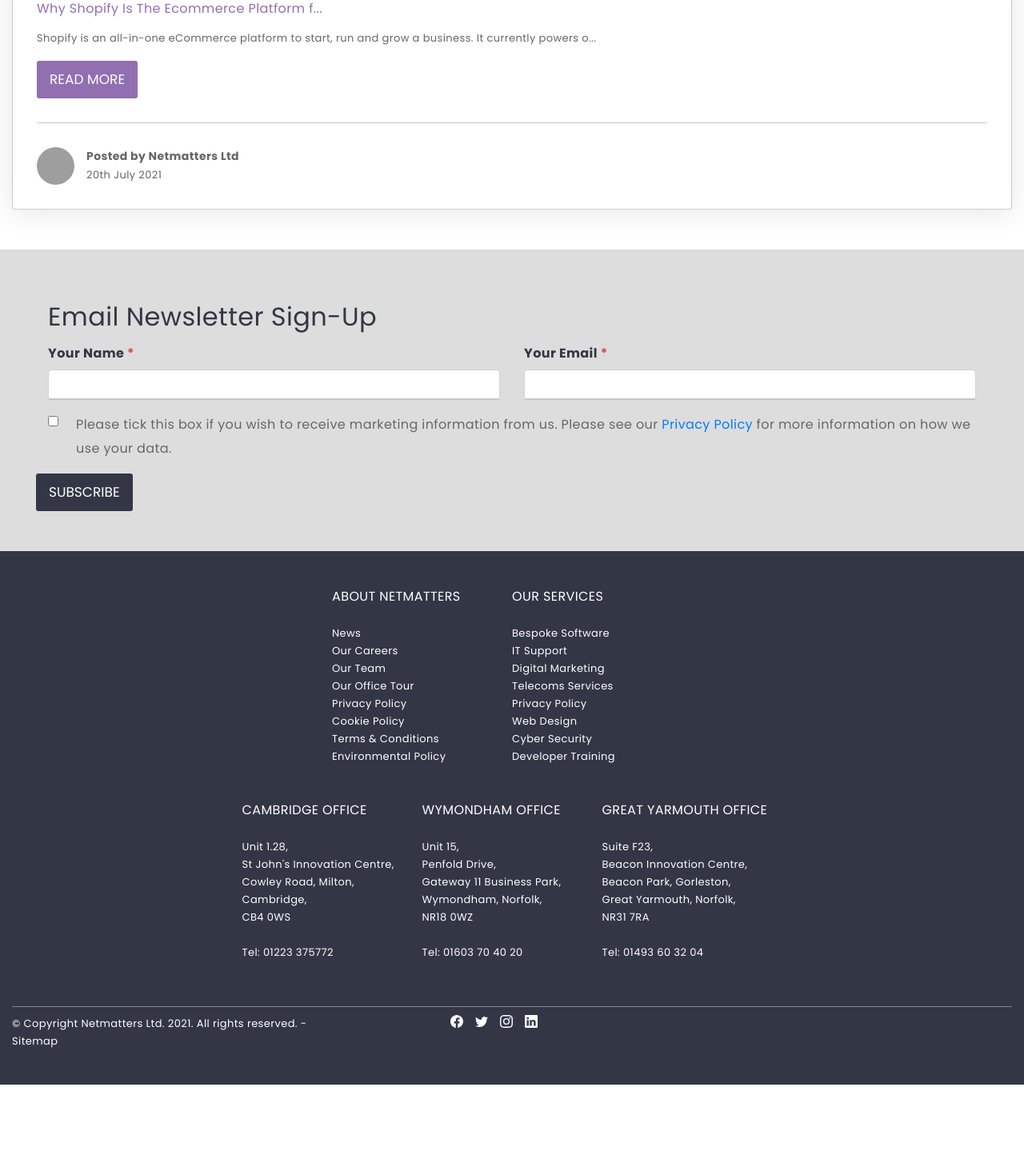
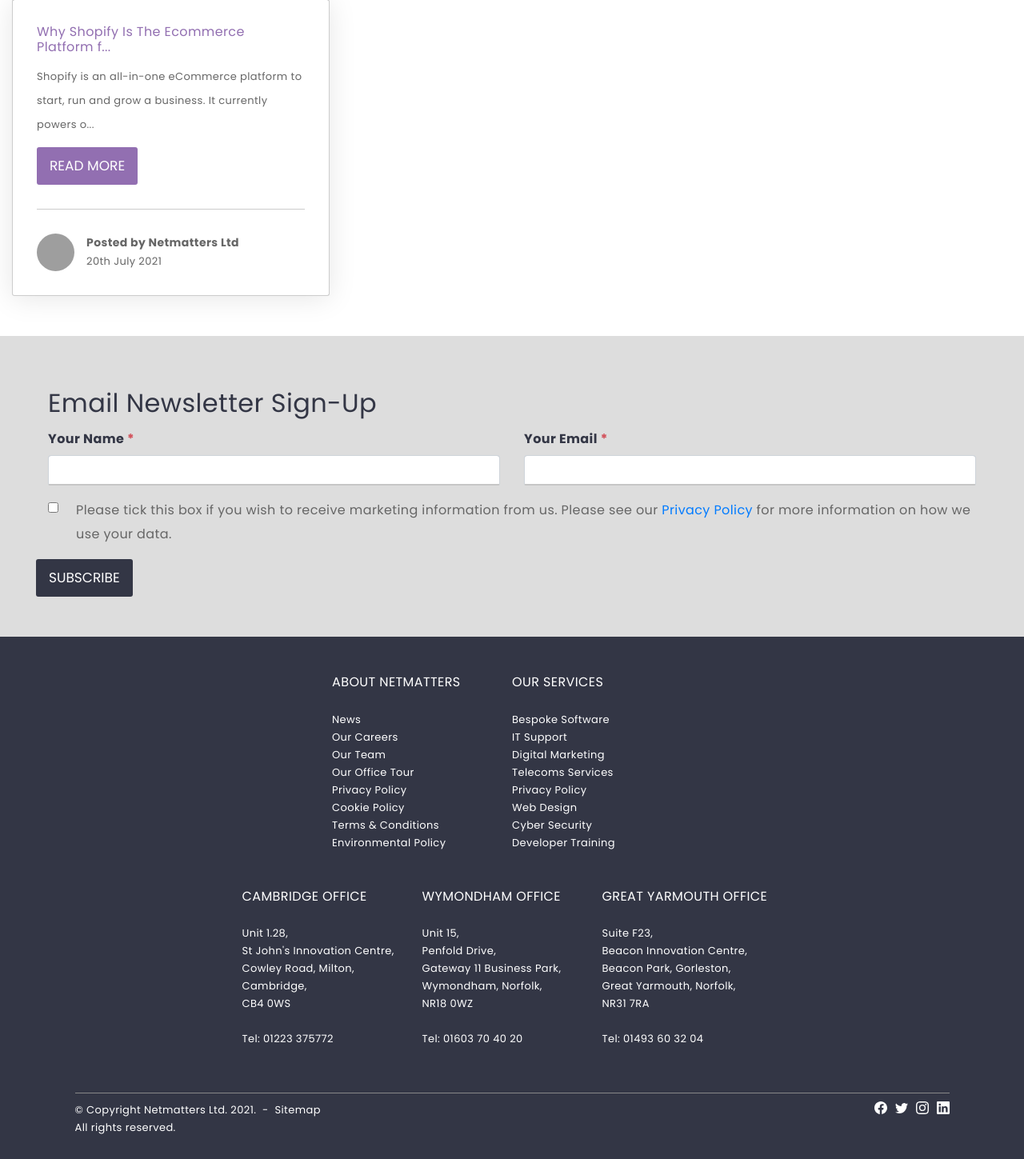
Before and after one commit to Bellybones-inc/Netmatters-Website, a PHP site: page / in a window 1280 px wide. Shown: the part 5051-6500 px from the top of the page at 80% size. Before the commit the page ends 6407 px from the top, so only its background shows below. Run offline with PHP 8.4, Linux system fonts and the light colour scheme; grey boxes are pictures that could not be loaded.

Commit message:
Added flex properties to footer and adjusted bootstrap in jobs section.

```diff
--- a/SCSS/styles.css
+++ b/SCSS/styles.css
@@ -565,7 +565,15 @@ footer {
 }
 
 .footer_container {
+  display: block;
   padding: 0px 15px 0px 15px;
+  margin: 0px 78.5px 0px 78.5px;
+}
+
+.block_container {
+  display: flex;
+  flex-wrap: wrap;
+  justify-content: space-evenly;
 }
 
 .footer_block {
@@ -589,7 +597,7 @@ footer {
   width: 225px;
 }
 
-li, .copyright {
+li, .copyright, .sitemap {
   text-decoration: none;
   list-style-type: none;
   font-size: 13px;
@@ -609,22 +617,20 @@ h4 {
   display: flex;
   padding: 10px 0px 0px 0px;
   border-top: 1px solid #888;
-  margin: 10px 0px 0px 0px;
-  gap: 180px;
-  flex: 2 0;
-  flex-wrap: nowrap;
+  margin-top: 10px;
 }
 
 .social-media {
   display: flex;
+  justify-content: flex-end;
+  gap: 10px;
   flex-grow: 1;
-  gap: 15px;
 }
 
 .sitemap {
-  display: flex;
-  flex-shrink: 0;
-  flex-wrap: nowrap;
+  display: inline-flex;
+  padding-right: 10px;
+  flex: 1 0;
 }
 
 @media (max-width: 760px) {
--- a/SCSS/styles.scss
+++ b/SCSS/styles.scss
@@ -514,8 +514,17 @@ footer {
 
 
 .footer_container {
+  display: block;
    padding: 0px 15px 0px 15px;
+   margin: 0px 78.5px 0px 78.5px;
   }
+
+
+.block_container {
+  display: flex;
+  flex-wrap: wrap;
+  justify-content: space-evenly;
+}
 
 .footer_block {
   display: flex;
@@ -539,7 +548,7 @@ footer {
 }
 
 
-li, .copyright {
+li, .copyright, .sitemap {
   text-decoration: none;
   list-style-type: none;
   font-size: 13px;
@@ -555,27 +564,28 @@ h4 {
   font-size: 1rem;
 }
 
-.end_container {
+.end_container { // main flex container for copyright section
   display: flex;
   padding: 10px 0px 0px 0px;
   border-top: 1px solid #888;
-  margin: 10px 0px 0px 0px;
-  gap: 180px;
-  flex: 2 0;
-  flex-wrap: nowrap;
+  margin-top: 10px;
 }
+
+//flex content below is aligned to the end of the container, which expands as viewport increases width.
 
 .social-media {
   display: flex;
+  justify-content: flex-end;
+  gap: 10px;
   flex-grow: 1;
-  gap: 15px;
-
 }
 
+// below Flex shrink property set to 0
+
 .sitemap {
-  display: flex;
-  flex-shrink: 0;
-  flex-wrap: nowrap;
+  display: inline-flex;
+  padding-right: 10px;
+  flex: 1 0;
 }
 
 // Media queries //
--- a/index.html
+++ b/index.html
@@ -381,6 +381,8 @@
           <div class="section">  <!-- careers section content-->
             <div class="advert_container">
             <div class="row">
+
+            <div class="job_container">
               <div class="col">
                   <div class="img-container">
                     <img class="img-fluid"
@@ -402,7 +404,10 @@
                     </div>
                   </div>
                 </div>
-                <div class="col">
+              </div>
+
+              <div class="job_container">
+                <div class="col-sm-6 col-lg-4">
                     <div class="img-container">
                       <img class="img-fluid"
                         src="https://www.netmatters.co.uk/assets/images/thumbnails/thumb/business-development-pAAs.webp">
@@ -423,7 +428,10 @@
                       </div>
                     </div>
                 </div>
-                <div class="col">
+              </div>
+
+              <div class="job_container">
+                <div class="col-sm-6 col-lg-4">
                     <div class="img-container">
                       <img class="img-fluid"
                         src="https://www.netmatters.co.uk/assets/images/thumbnails/thumb/why-shopify-is-vewi.webp">
@@ -445,6 +453,7 @@
                       </div>
                     </div>
                 </div>
+              </div>
 
 
             </div> <!-- row end -->
@@ -497,7 +506,8 @@
 
         <!-- footer start -->
     <footer>
-      <div class="footer_container">
+    <div class="footer_container">
+      <div class="block_container">
         <div class="footer_block">
           <div class="link_container">
             <div class="link_inner">
@@ -587,12 +597,15 @@
                 </div>
 
             </div><!-- office_container end -->
-
+          </div>
           <div class="end_container">
             <div class="copyright">
-              &copy; Copyright Netmatters Ltd. 2021. All rights reserved.
-              <span> - </span>
-              <a class="sitemap"> Sitemap </a>
+              &copy; Copyright Netmatters Ltd. 2021.<br class="visible-xs">
+              All rights reserved.
+              </div>
+              <div class="sitemap">
+              <span>&nbsp; - &nbsp;</span>
+              <a> Sitemap </a>
             </div>
             <div class="social-media">
               <svg xmlns="http://www.w3.org/2000/svg" width="16" height="16"
```
Also changed, not shown: 1 other file.
